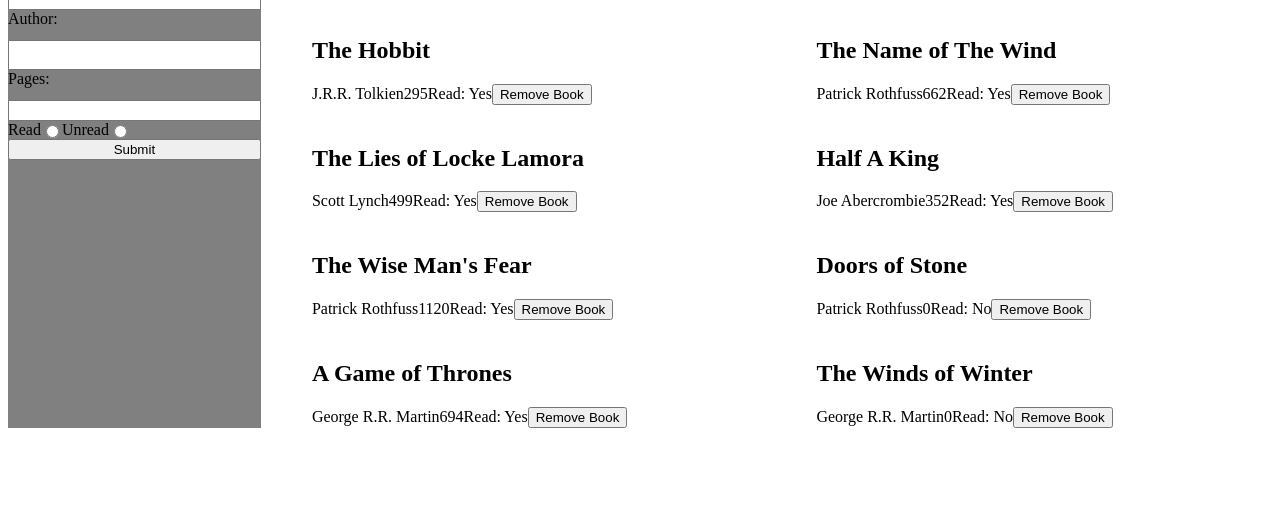
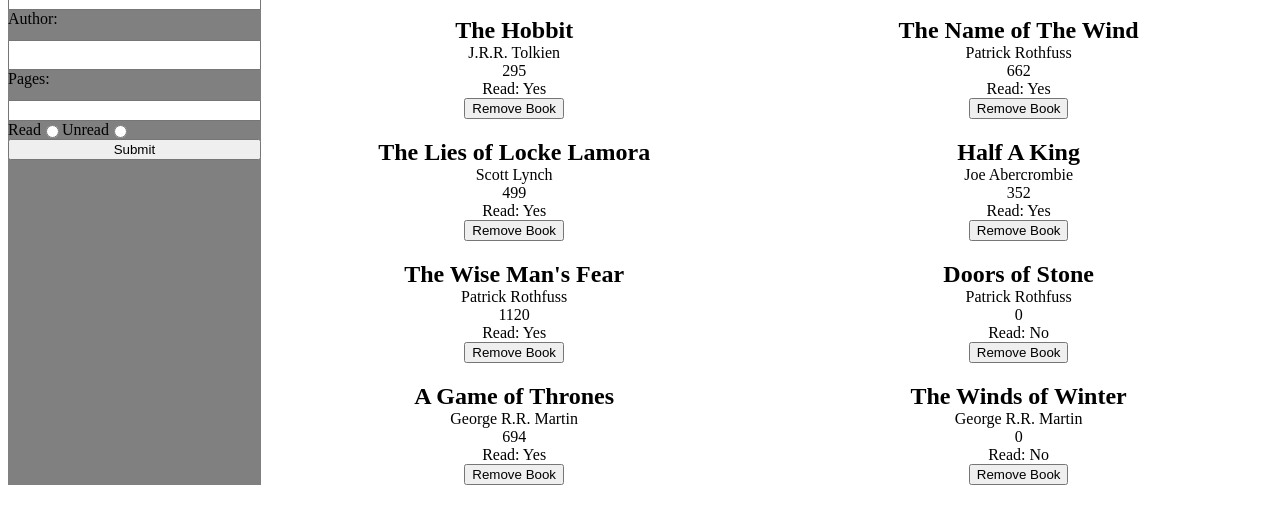
Before and after one commit to wazzupope/library, a website: page index.html in a window 1280 px wide. Shown: the part 58-582 px from the top of the page. Drawn offline with Linux system fonts and the light colour scheme.

Commit message:
adjust margins on cards

```diff
--- a/styles.css
+++ b/styles.css
@@ -9,23 +9,28 @@ form {
 }
 
 .cardBox {
-
+  display: flex;
+  flex-direction: column;
 }
 
 .cardTitle {
-
+  margin: auto;
 }
 
 .cardAuthor {
-
+  margin: auto;
 }
 
 .cardPages {
+  margin: auto;
+}
 
+.cardRead {
+  margin: auto;
 }
 
 .removeButton {
-
+  margin: auto;
 }
 
 #cardGrid {
```
